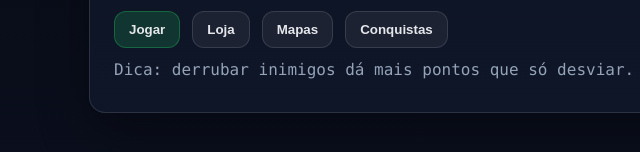
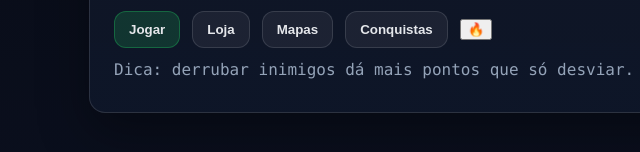
Before and after one commit to EuSouAndrei/Folder-Runner-, a plain HTML site: page index.html in a window 1280 px wide. Both pictures are taken after a click on the button "Continuar". Shown: the part 450-602 px from the top of the page, 91-731 px from the left. Drawn offline with Linux system fonts and the light colour scheme.

Commit message:
Update index.html
I updated the button attack

```diff
--- a/index.html
+++ b/index.html
@@ -35,6 +35,7 @@
         <button class="btn" id="btnShopOpen2">Loja</button>
         <button class="btn" id="btnMapOpen2">Mapas</button>
         <button class="btn" id="btnTrophyOpen2">Conquistas</button>
+        <button id="btnFireMobile" class="mobile-fire-btn">🔥</button>
       </div>
       <p style="margin-top:10px">Dica: derrubar inimigos dá mais pontos que só desviar. Pegue moedas para bônus.</p>
     </div>
```
